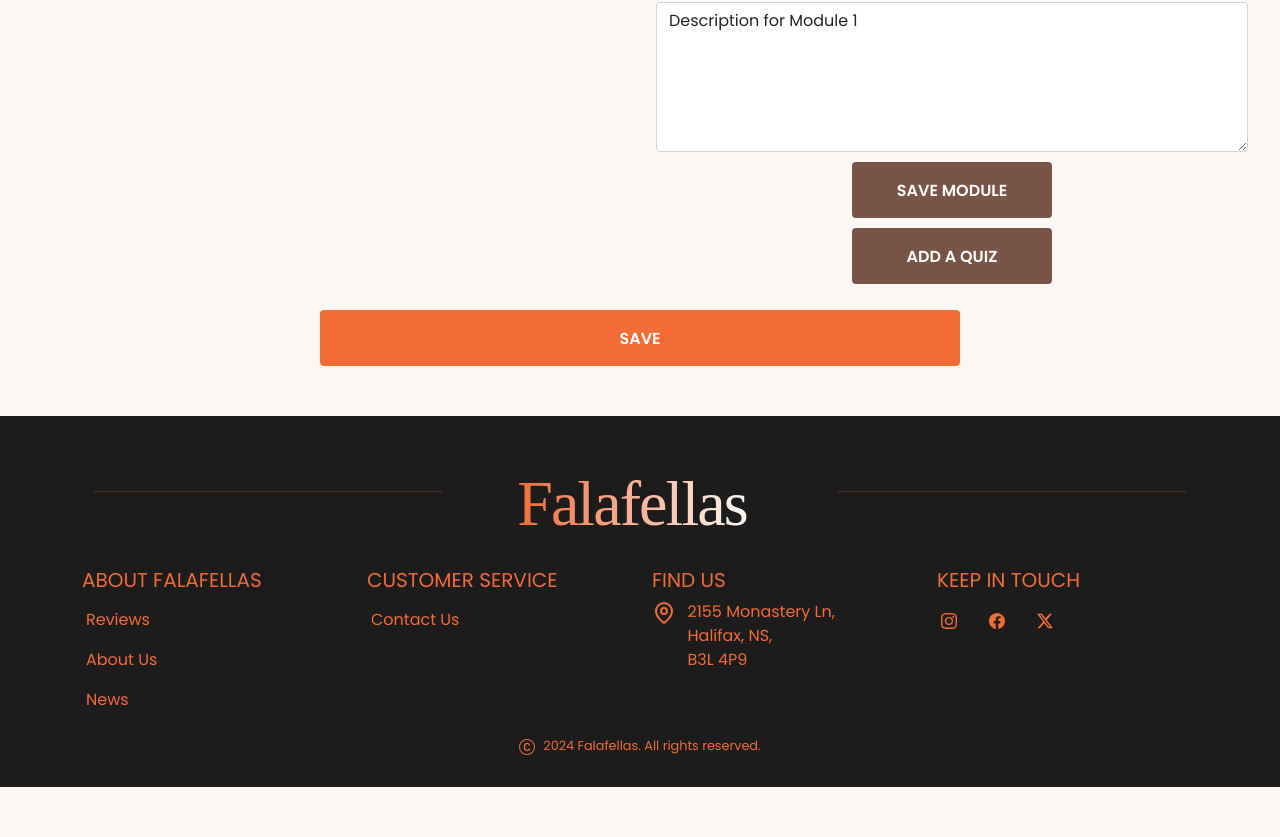
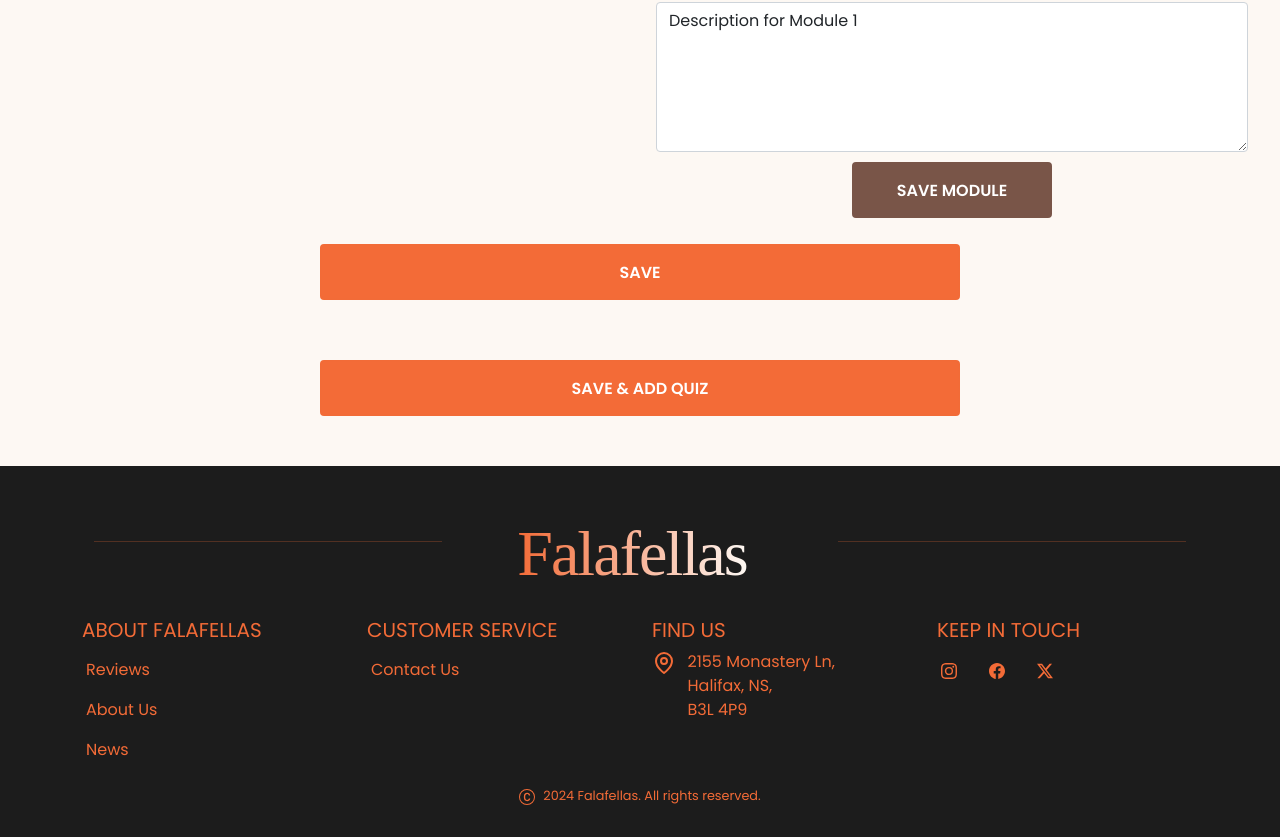
Before and after one commit to Mhatre-99/online_training_platform, a React (Create React App) app in the folder frontend/falafellas/: page /module/create in a window 1280 px wide. Shown: the part 698-1535 px from the top of the page. Before the commit the page ends 1485 px from the top, so only its background shows below. Built offline with nearby package versions, Linux system fonts and the light colour scheme; no server answers; sample sign-in values are in the browser's storage; a web font is replaced by a local one.

Commit message:
Pass course Id as state to QuizAddition page

```diff
--- a/frontend/falafellas/src/Components/LectureAddition/CourseContentElement.js
+++ b/frontend/falafellas/src/Components/LectureAddition/CourseContentElement.js
@@ -80,9 +80,6 @@ function CourseContentElement({ selectedModule, updateModuleData }) {
         <Button variant="primary" onClick={handleSave} className="save-button-module" style={{ width: "200px", margin: '10px' }}>
             SAVE MODULE
           </Button>
-          <Button variant="primary" className="save-button-module" style={{ width: "200px", margin: '10px' }}>
-            ADD A QUIZ
-          </Button>
         </center>
       </Form.Group>
     </div>
--- a/frontend/falafellas/src/Components/LectureAddition/ModuleAddition.js
+++ b/frontend/falafellas/src/Components/LectureAddition/ModuleAddition.js
@@ -6,19 +6,22 @@ Last Updated: 03-04-2024
 ================================
 */
 
-import { useEffect, useState } from 'react';
+import { useState } from 'react';
+import { useNavigate } from 'react-router-dom';
 import { Button, Col, Form, Row, Spinner } from 'react-bootstrap';
 import { ToastContainer, toast } from 'react-toastify';
 import AccordionElement from './AccordionElement';
 import CourseContentElement from './CourseContentElement';
 import axios from "axios";
 import "react-toastify/dist/ReactToastify.css";
+import api from '../../baseUrl';
 
 function ModuleAddition() {
 
-  const baseUrl = "https://csci5709-group5.onrender.com";
-  const courseUrl = baseUrl + "/courses/add";
-  const moduleUrl = baseUrl + "/module/add-module";
+  const courseUrl = api.defaults.baseURL + "courses/add";
+  const moduleUrl = api.defaults.baseURL + "module/add-module";
+
+  const navigate = useNavigate();
 
   const [isUploading, setIsUploading] = useState(false);
 
@@ -78,7 +81,7 @@ function ModuleAddition() {
     toast.success("Module Saved !");
   };
 
-  const handleSave = () => {
+  const handleSave = (exitFlag) => {
     setIsUploading(true);
     var modulesArray = [];
 
@@ -99,11 +102,12 @@ function ModuleAddition() {
       });
     });
 
+    var courseId = "";
+
     // Use Promise.all to wait for all module upload promises to resolve
     Promise.all(uploadPromises)
       .then(() => {
         // All modules are successfully uploaded
-        toast.success("Modules Created Successfully !");
         // Update courseData with moduleIds
         setCourseData((prevCourseData) => ({
           ...prevCourseData,
@@ -122,6 +126,7 @@ function ModuleAddition() {
       })
       .then((response) => {
         if (response.status === 201) {
+          courseId = response.data.courseId;
           toast.success("Course added !");
         }
       })
@@ -131,9 +136,11 @@ function ModuleAddition() {
       })
       .finally(() => {
         setIsUploading(false);
+        if (exitFlag) {
+          navigate("/add-quiz", {state: {courseId: courseId}})
+        }
       });
   };
-
 
   const handleCourseDataChange = (event) => {
     const { name, value } = event.target;
@@ -198,13 +205,26 @@ function ModuleAddition() {
         <Button
           variant="primary"
           className="w-50 submit-button-contact"
-          style={{ margin: '10px', marginBottom: "50px" }}
-          onClick={handleSave}
+          style={{ display: "inline-block", margin: '10px', marginBottom: "50px" }}
+          onClick={() => handleSave(false)}
           disabled={isUploading}>
             {isUploading ? ( // Render spinner if loading
               <Spinner as="span" animation="border" size="sm" role="status" aria-hidden="true" />
             ) : (
               "SAVE"
+            )}
+        </Button>
+
+        <Button
+          variant="primary"
+          className="w-50 submit-button-contact"
+          style={{ display: "inline-block", margin: '10px', marginBottom: "50px" }}
+          onClick={() => handleSave(true)}
+          disabled={isUploading}>
+            {isUploading ? ( // Render spinner if loading
+              <Spinner as="span" animation="border" size="sm" role="status" aria-hidden="true" />
+            ) : (
+              "SAVE & ADD QUIZ"
             )}
         </Button>
       </center>
--- a/frontend/falafellas/src/Components/QuizAddition/QuizAddition.js
+++ b/frontend/falafellas/src/Components/QuizAddition/QuizAddition.js
@@ -1,7 +1,7 @@
 import React, { useState, useEffect } from "react";
 import { Autocomplete, TextField } from "@mui/material";
 import FormControl from "@mui/material/FormControl";
-import { useNavigate } from "react-router-dom";
+import { useNavigate, useLocation } from "react-router-dom";
 import "./QuizAddition.css";
 import { toast } from "react-toastify";
 import api from "../../baseUrl";
@@ -12,6 +12,8 @@ const QuizAddition = () => {
   const [deadline, setDeadline] = useState("");
   const [timeLimit, setTimeLimit] = useState("");
   const [minimumMarks, setMinimumMarks] = useState("");
+
+  const location = useLocation();
 
   //const [personName, setPersonName] = useState([]);
   const [existingQuestions, setExistingQuestions] = useState([]);
```
